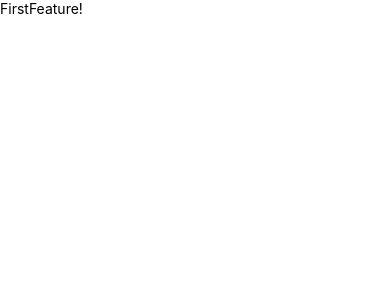
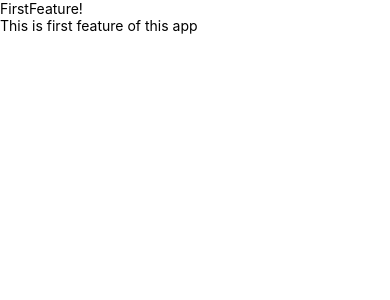
Before and after one commit to ankitkumar1742/CI_CD_PIPELINE, a React Native app: screen / in a window 390 px wide. Shown: the top 300 px of the page. Built offline with nearby package versions, Linux system fonts and the light colour scheme.

Commit message:
changes in FirstFeature file

```diff
--- a/components/FirstFeature.js
+++ b/components/FirstFeature.js
@@ -5,6 +5,7 @@ const FirstFeature = () => {
   return (
     <View>
       <Text>FirstFeature!</Text>
+      <Text>This is first feature of this app</Text>
     </View>
   )
 }
```
